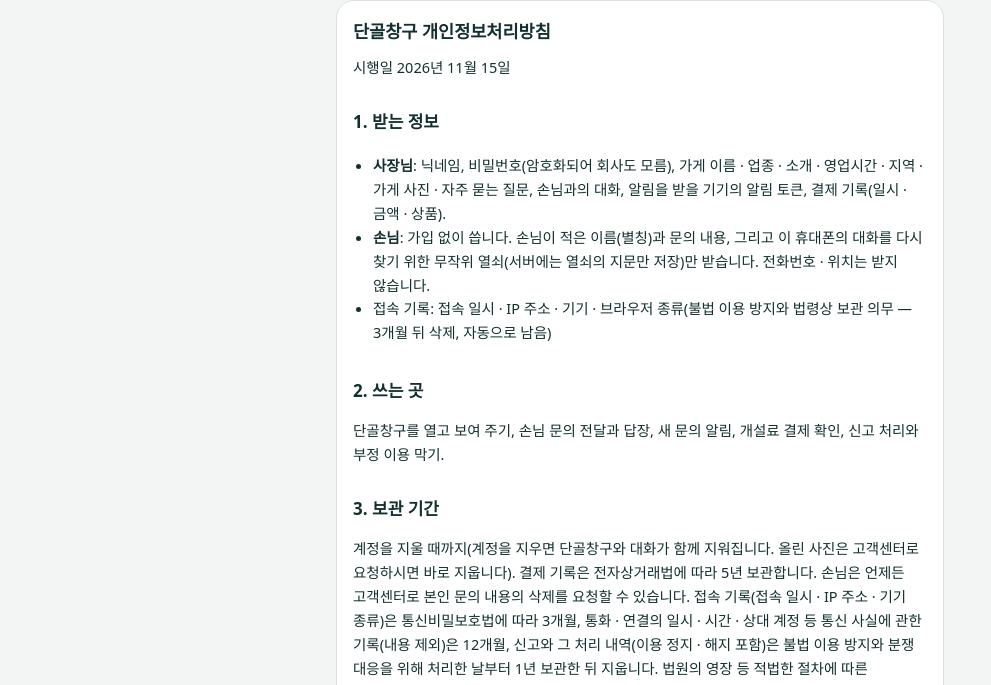
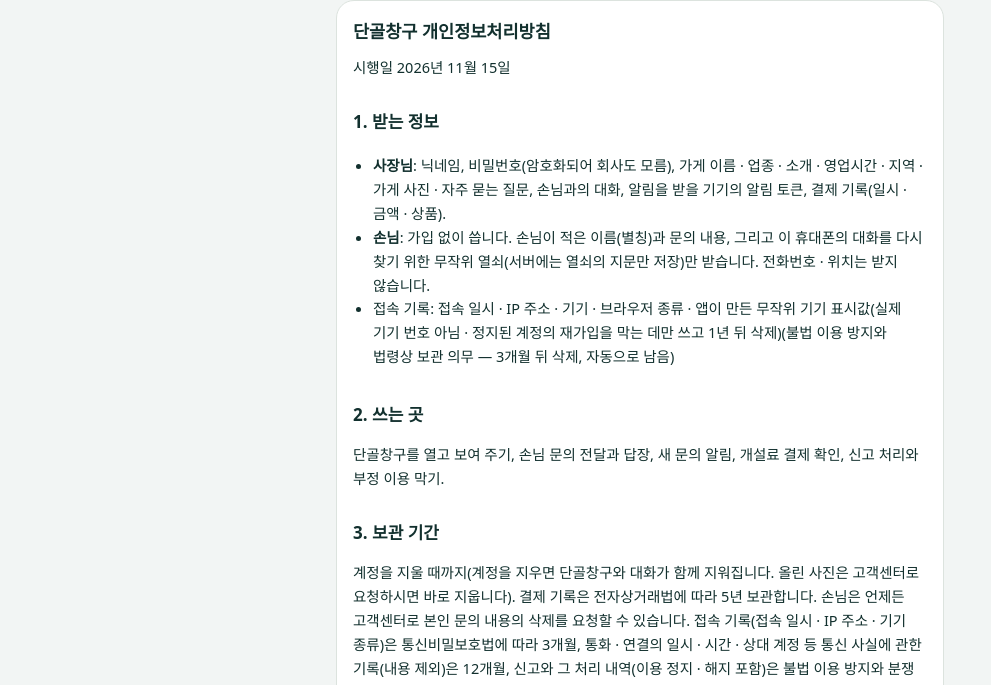
Before and after one commit to mylottolab/dangol, a plain HTML site: page privacy.html in a window 1280 px wide. Shown: the part 115-800 px from the top of the page, without its empty margins (0-991 px from the left). Drawn offline with Linux system fonts and the light colour scheme.

Commit message:
개인정보처리방침: 무작위 기기 표시값 항목
Co-Authored-By: Claude Opus 5.5 <noreply@anthropic.com>
Claude-Session: https://claude.ai/code/session_01Je8P4F8oSJJPTupufeLRsF

```diff
--- a/privacy.html
+++ b/privacy.html
@@ -18,7 +18,7 @@
 
 <h2>1. 받는 정보</h2><ul>
 <li><b>사장님</b>: 닉네임, 비밀번호(암호화되어 회사도 모름), 가게 이름 · 업종 · 소개 · 영업시간 · 지역 · 가게 사진 · 자주 묻는 질문, 손님과의 대화, 알림을 받을 기기의 알림 토큰, 결제 기록(일시 · 금액 · 상품).</li>
-<li><b>손님</b>: 가입 없이 씁니다. 손님이 적은 이름(별칭)과 문의 내용, 그리고 이 휴대폰의 대화를 다시 찾기 위한 무작위 열쇠(서버에는 열쇠의 지문만 저장)만 받습니다. 전화번호 · 위치는 받지 않습니다.</li><li>접속 기록: 접속 일시 · IP 주소 · 기기 · 브라우저 종류(불법 이용 방지와 법령상 보관 의무 — 3개월 뒤 삭제, 자동으로 남음)</li></ul>
+<li><b>손님</b>: 가입 없이 씁니다. 손님이 적은 이름(별칭)과 문의 내용, 그리고 이 휴대폰의 대화를 다시 찾기 위한 무작위 열쇠(서버에는 열쇠의 지문만 저장)만 받습니다. 전화번호 · 위치는 받지 않습니다.</li><li>접속 기록: 접속 일시 · IP 주소 · 기기 · 브라우저 종류 · 앱이 만든 무작위 기기 표시값(실제 기기 번호 아님 · 정지된 계정의 재가입을 막는 데만 쓰고 1년 뒤 삭제)(불법 이용 방지와 법령상 보관 의무 — 3개월 뒤 삭제, 자동으로 남음)</li></ul>
 <h2>2. 쓰는 곳</h2><p>단골창구를 열고 보여 주기, 손님 문의 전달과 답장, 새 문의 알림, 개설료 결제 확인, 신고 처리와 부정 이용 막기.</p>
 <h2>3. 보관 기간</h2><p>계정을 지울 때까지(계정을 지우면 단골창구와 대화가 함께 지워집니다. 올린 사진은 고객센터로 요청하시면 바로 지웁니다). 결제 기록은 전자상거래법에 따라 5년 보관합니다. 손님은 언제든 고객센터로 본인 문의 내용의 삭제를 요청할 수 있습니다. 접속 기록(접속 일시 · IP 주소 · 기기 종류)은 통신비밀보호법에 따라 3개월, 통화 · 연결의 일시 · 시간 · 상대 계정 등 통신 사실에 관한 기록(내용 제외)은 12개월, 신고와 그 처리 내역(이용 정지 · 해지 포함)은 불법 이용 방지와 분쟁 대응을 위해 처리한 날부터 1년 보관한 뒤 지웁니다. 법원의 영장 등 적법한 절차에 따른 수사기관의 요청이 있으면 관련 법령이 정한 범위에서 제공합니다.</p>
 <h2>4. 맡기는 곳</h2><p>Supabase(서버 · 사진 저장), Google Firebase · Apple(알림), Google · Apple(앱 결제), KG이니시스(웹 카드 결제).</p>
```
